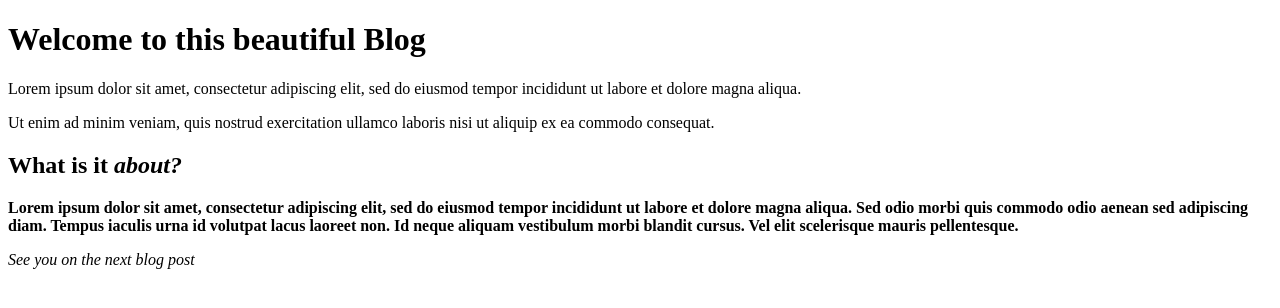
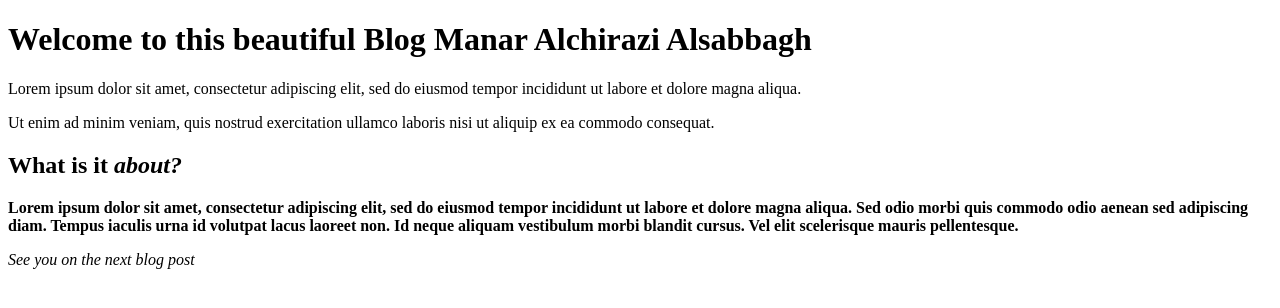
Before and after one commit to LerouxManar/git_test, a plain HTML site: page Working-with-text.html in a window 1280 px wide. Drawn offline with Linux system fonts and the light colour scheme.

Commit message:
Hello World

```diff
--- a/Working-with-text.html
+++ b/Working-with-text.html
@@ -7,7 +7,7 @@
     </head>
 
     <body >
-        <h1>Welcome to this beautiful Blog</h1>
+        <h1>Welcome to this beautiful Blog Manar Alchirazi Alsabbagh</h1>
         <p>Lorem ipsum dolor sit amet, consectetur adipiscing elit, sed do eiusmod tempor
                 incididunt ut labore et dolore magna aliqua.
         </p>
```
